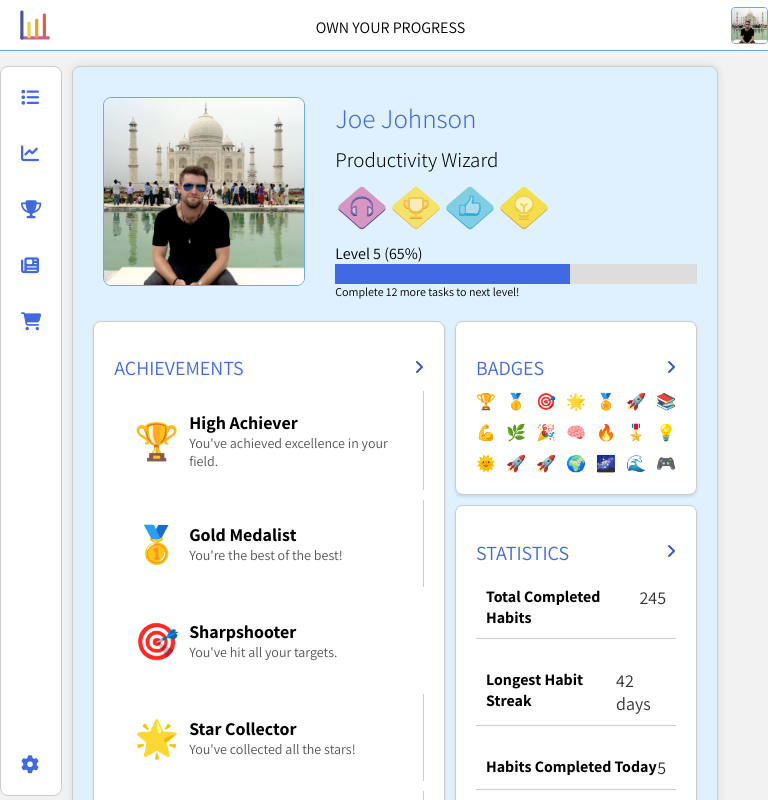
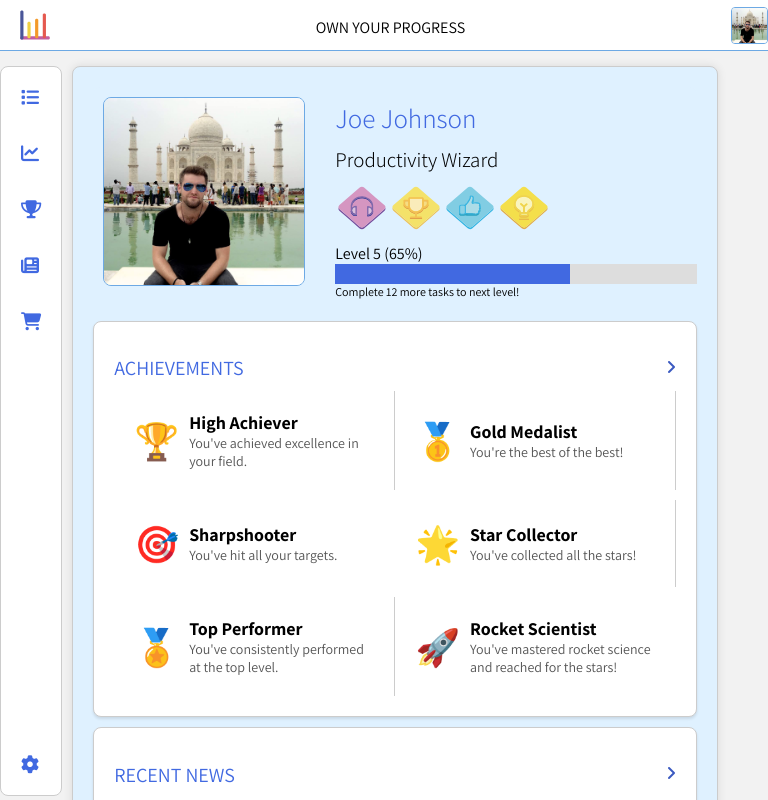
Before and after one commit to joseph-johnson27001/habits_tracker, a Vue app: page /#/profile in a window 768 px wide. Shown: the top 800 px of the page. Built offline with nearby package versions, Linux system fonts and the light colour scheme.

Commit message:
Profile page responsive

```diff
--- a/src/views/HabitPage.vue
+++ b/src/views/HabitPage.vue
@@ -250,10 +250,7 @@ export default {
 }
 
 @media (min-width: 768px) {
-  .top-heading {
-    grid-template-columns: 1fr 1fr 1fr;
-  }
-
+  .top-heading,
   .habit-layout {
     grid-template-columns: 1fr 1fr 1fr;
   }
--- a/src/views/ProfilePage.vue
+++ b/src/views/ProfilePage.vue
@@ -57,4 +57,10 @@ export default {
   grid-template-columns: 2fr 1fr;
   gap: 10px;
 }
+
+@media (max-width: 992px) {
+  .profile-content {
+    grid-template-columns: 1fr;
+  }
+}
 </style>
```
